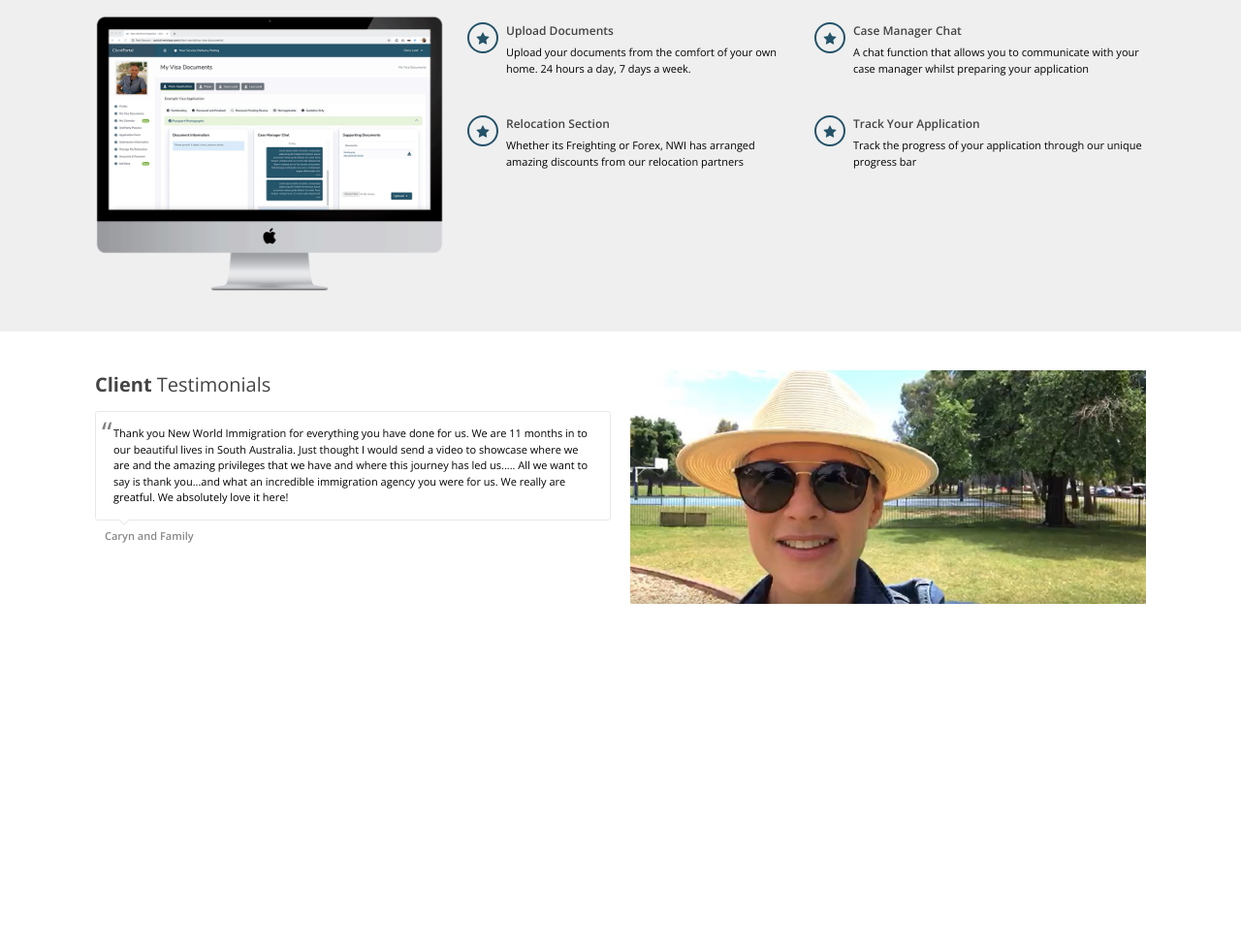
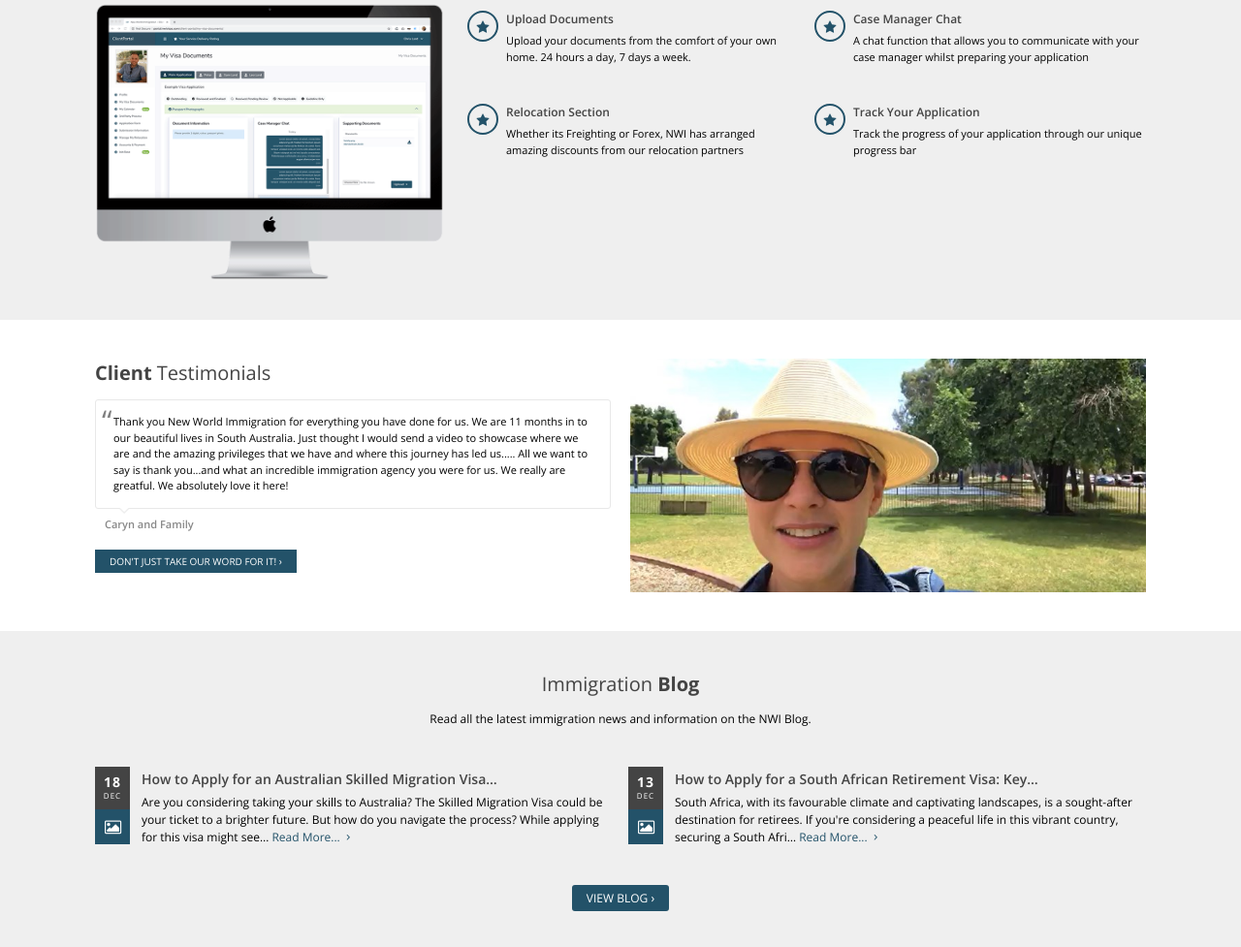
Before and after one commit to kiisi/nwivisas, a website: page docs/index.html in a window 1280 px wide. Shown: the part 1428-2405 px from the top of the page at 97% size. Before the commit the page ends 2091 px from the top, so only its background shows below. Drawn offline with nearby package versions, Linux system fonts and the light colour scheme.

Commit message:
feat: Immigration Blog

```diff
--- a/docs/index.html
+++ b/docs/index.html
@@ -293,7 +293,7 @@
               <a
                 href="/our-reputation/"
                 title="Read More"
-                class="px-[15px] py-[5px] bg-[#235269] text-white rounded-[3px] text-[14px] uppercase font-light"
+                class="px-[15px] py-[5px] bg-[#235269] text-white rounded-[3px] text-[12px] uppercase font-light transition-all duration-300 hover:bg-opacity-80"
                 >Read More ›</a
               >
             </p>
@@ -322,7 +322,7 @@
               <a
                 href="/our-reputation/"
                 title="Read More"
-                class="px-[15px] py-[5px] bg-[#235269] text-white rounded-[3px] text-[14px] uppercase font-light"
+                class="px-[15px] py-[5px] bg-[#235269] text-white rounded-[3px] text-[12px] uppercase font-light transition-all duration-300 hover:bg-opacity-80"
                 >Meet our team ›</a
               >
             </p>
@@ -351,7 +351,7 @@
               <a
                 href="/our-reputation/"
                 title="Read More"
-                class="px-[15px] py-[5px] bg-[#235269] text-white rounded-[3px] text-[14px] uppercase font-light"
+                class="px-[15px] py-[5px] bg-[#235269] text-white rounded-[3px] text-[12px] uppercase font-light transition-all duration-300 hover:bg-opacity-80"
                 >Read More ›</a
               >
             </p>
@@ -380,7 +380,7 @@
               <a
                 href="/our-reputation/"
                 title="Read More"
-                class="px-[15px] py-[5px] bg-[#235269] text-white rounded-[3px] text-[14px] uppercase font-light"
+                class="px-[15px] py-[5px] bg-[#235269] text-white rounded-[3px] text-[12px] uppercase font-light transition-all duration-300 hover:bg-opacity-80"
                 >Take a tour ›</a
               >
             </p>
@@ -393,8 +393,8 @@
     <section class="bg-[#efefef] py-[40px]">
       <div class="container">
         <header class="text-center mb-[40px]">
-          <h1 class="text-[26px] mb-[12px]">NWI <b>Online</b> Portal</h1>
-          <p class="text-[14px] font-light">
+          <h1 class="text-[20px] mb-[12px]">NWI <b>Online</b> Portal</h1>
+          <p class="text-[12px] font-light">
             With our intuitive online visa software, you can see your visa in
             real time.
           </p>
@@ -494,8 +494,10 @@
           <h1 class="text-[20px] text-[#444] mb-[12px]">
             <strong>Client</strong> Testimonials
           </h1>
-          <div class="">
-            <div class="text-[11px] font-light py-[14px] px-[18px] border border-[#e8e8e8] rounded-[3px] relative before:content-['\201C'] before:absolute before:top-[-2px] before:left-[6px] before:text-[30px] before:opacity-50 after:absolute after:content-['\eba4'] after:font-fontello after:bottom-[4px] after:left-[24px] after:text-white after:[text-shadow:_0_2px_0_#eee] after:h-[8px] after:text-[18px]">
+          <div>
+            <div
+              class="text-[11px] font-light py-[14px] px-[18px] border border-[#e8e8e8] rounded-[3px] relative before:content-['\201C'] before:absolute before:top-[-2px] before:left-[6px] before:text-[30px] before:opacity-50 after:absolute after:content-['\eba4'] after:font-fontello after:bottom-[4px] after:left-[24px] after:text-white after:[text-shadow:_0_2px_0_#eee] after:h-[8px] after:text-[18px]"
+            >
               <p>
                 Thank you New World Immigration for everything you have done for
                 us. We are 11 months in to our beautiful lives in South
@@ -506,7 +508,16 @@
                 are greatful. We absolutely love it here!
               </p>
             </div>
-            <div class="font-semibold ml-[10px] text-[11px] text-[#888] mt-2"><span>Caryn and Family</span></div>
+            <div
+              class="font-semibold ml-[10px] text-[11px] text-[#888] mt-2 mb-4"
+            >
+              <span>Caryn and Family</span>
+            </div>
+            <a
+              href="/testimonials/"
+              class="py-[5px] px-[15px] bg-[#235269] text-white text-[10px] uppercase transition-all duration-300 hover:bg-opacity-80"
+              >Don't just take our word for it! ›</a
+            >
           </div>
         </div>
         <div>
@@ -514,6 +525,104 @@
         </div>
       </div>
     </section>
+
+    <!-- IMMIGRATION BLOG -->
+    <section class="bg-[#efefef] py-[40px]">
+      <div class="container">
+        <header class="text-center mb-[40px]">
+          <h1 class="text-[20px] mb-[12px]">Immigration <b>Blog</b></h1>
+          <p class="text-[12px] font-light">
+            Read all the latest immigration news and information on the NWI
+            Blog.
+          </p>
+        </header>
+        <div
+          class="w-full max-w-[1170px] mx-auto grid lg:grid-cols-2 gap-y-6 gap-x-4 mb-[40px]"
+        >
+          <div>
+            <div class="float-left mr-[12px] rounded-[3px] text-center">
+              <div class="bg-[#444444] w-[36px] py-[8px] text-white">
+                <span
+                  class="text-[14px] leading-[16px] font-bold block tracking-[1px]"
+                  >18</span
+                >
+                <span
+                  class="text-[8px] uppercase leading-[12px] tracking-[1px] block"
+                  >Dec</span
+                >
+              </div>
+              <div class="bg-[#235269] py-[6px]">
+                <i class="icon-picture-3 text-white"></i>
+              </div>
+            </div>
+            <h3 class="mb-[4px]">
+              <a
+                class="text-[#444444] hover:text-[#235269] text-[14px] font-semibold"
+                href="/nwi-blog/australia/how-to-apply-for-an-australian-skilled-migration-visa/"
+                title="How to Apply for an Australian Skilled Migration Visa"
+                >How to Apply for an Australian Skilled Migration Visa…</a
+              >
+            </h3>
+            <div class="text-[12px] font-light">
+              <p>
+                Are you considering taking your skills to Australia? The Skilled
+                Migration Visa could be your ticket to a brighter future. But
+                how do you navigate the process? While applying for this visa
+                might see…
+                <a
+                  class="text-[#235269]"
+                  href="/nwi-blog/australia/how-to-apply-for-an-australian-skilled-migration-visa/"
+                  title="How to Apply for an Australian Skilled Migration Visa"
+                  >Read More...<i class="icon-right-open-mini"></i
+                ></a>
+              </p>
+            </div>
+          </div>
+          <div>
+            <div class="float-left mr-[12px] rounded-[3px] text-center">
+              <div class="bg-[#444444] w-[36px] py-[8px] text-white">
+                <span
+                  class="text-[14px] leading-[16px] font-bold block tracking-[1px]"
+                  >13</span
+                >
+                <span
+                  class="text-[8px] uppercase leading-[12px] tracking-[1px] block"
+                  >Dec</span
+                >
+              </div>
+              <div class="bg-[#235269] py-[6px]">
+                <i class="icon-picture-3 text-white"></i>
+              </div>
+            </div>
+            <h3 class="mb-[4px]">
+              <a
+                class="text-[#444444] hover:text-[#235269] text-[14px] font-semibold"
+                href="/nwi-blog/australia/how-to-apply-for-an-australian-skilled-migration-visa/"
+                title="How to Apply for an Australian Skilled Migration Visa"
+                >How to Apply for a South African Retirement Visa: Key…</a
+              >
+            </h3>
+            <div class="text-[12px] font-light">
+              <p>
+                South Africa, with its favourable climate and captivating
+                landscapes, is a sought-after destination for retirees. If
+                you're considering a peaceful life in this vibrant country,
+                securing a South Afri…
+                <a
+                  class="text-[#235269]"
+                  href="/nwi-blog/australia/how-to-apply-for-an-australian-skilled-migration-visa/"
+                  title="How to Apply for an Australian Skilled Migration Visa"
+                  >Read More...<i class="icon-right-open-mini"></i
+                ></a>
+              </p>
+            </div>
+          </div>
+        </div>
+        <div class="text-center">
+          <a href="/nwi-blog/" class="btn-link">View Blog ›</a>
+        </div>
+      </div>
+    </section>
   </body>
   <script src="./scripts/index.js" type="module"></script>
 </html>
--- a/docs/styles/index.css
+++ b/docs/styles/index.css
@@ -22,6 +22,10 @@
   .container {
     @apply max-w-[1180px] w-full mx-auto px-[24px] md:px-[48px];
   }
+
+  .btn-link {
+    @apply px-[15px] py-[5px] bg-[#235269] text-white rounded-[3px] text-[12px] uppercase font-light transition-all duration-300 hover:bg-opacity-80;
+  }
 }
 
 h1,
```
Also changed, not shown: docs/styles/output.css.
